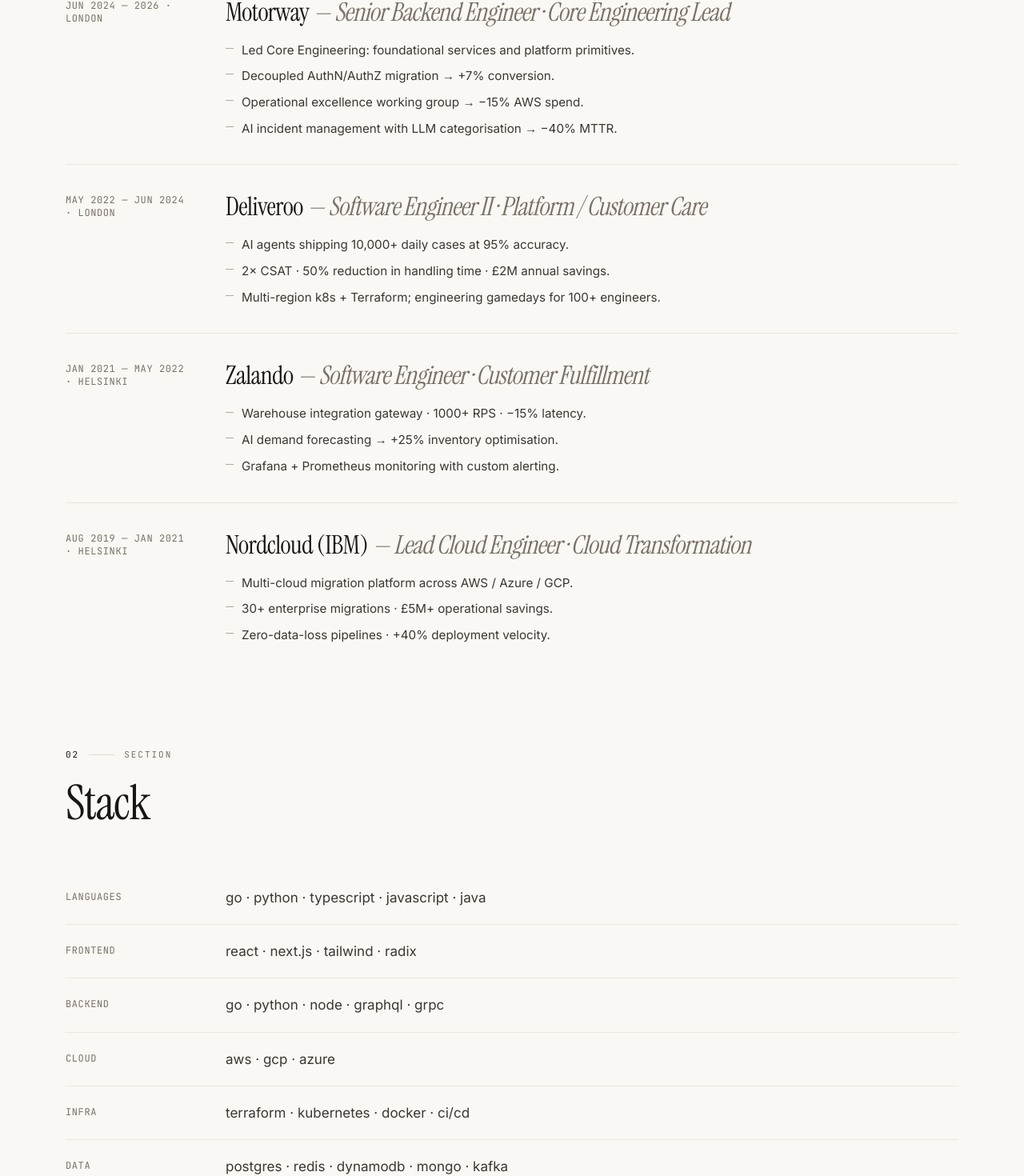
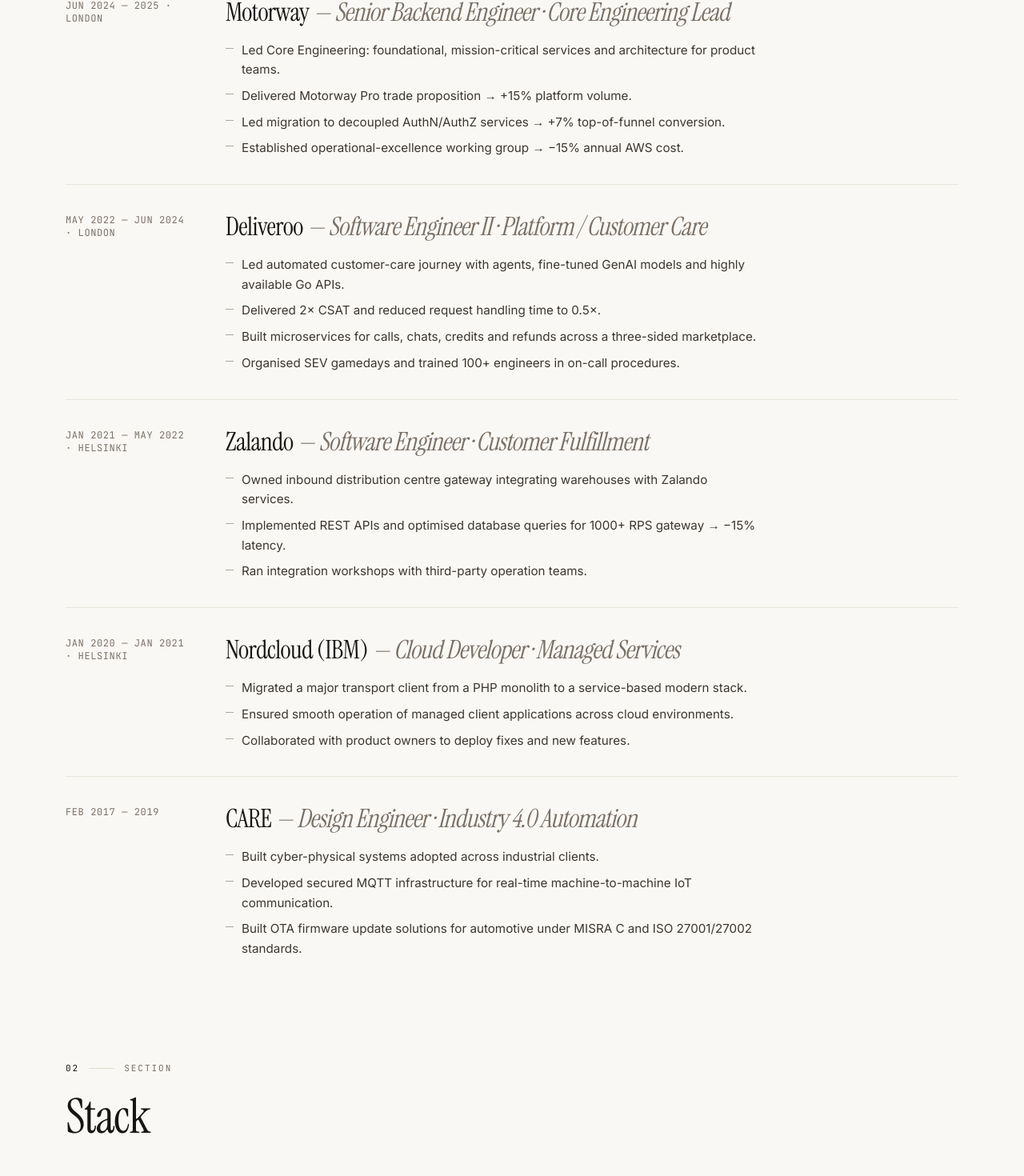
Before and after one commit to aashirjaved/aashir-portfolio, a Next.js app: page /resume in a window 1280 px wide. Shown: the part 1012-2482 px from the top of the page at 80% size. Built offline with nearby package versions, Linux system fonts and the light colour scheme; no server answers.

Commit message:
Add stronger pre-MoonPay impact data

```diff
--- a/app/about/page.tsx
+++ b/app/about/page.tsx
@@ -9,7 +9,7 @@ import {
   ArrowLink,
 } from "@/components/editorial";
 
-const stack = ["go", "python", "typescript", "react", "next.js", "aws", "terraform", "k8s", "llms", "rag", "postgres"];
+const stack = ["go", "python", "typescript", "react", "next.js", "aws", "terraform", "k8s", "llms", "genai", "postgres", "mqtt"];
 
 const principles = [
   ["Ship", "Production beats theatre."],
@@ -57,12 +57,12 @@ export default function About() {
               <div className="mt-3 mono text-[11px] uppercase tracking-[0.22em] text-ink-mute">years shipping</div>
             </div>
             <div className="visual-card rounded-[30px] p-6">
-              <div className="display text-6xl leading-none">4</div>
-              <div className="mt-3 mono text-[11px] uppercase tracking-[0.22em] text-ink-mute">major orgs</div>
+              <div className="display text-6xl leading-none">6</div>
+              <div className="mt-3 mono text-[11px] uppercase tracking-[0.22em] text-ink-mute">technical chapters</div>
             </div>
             <div className="visual-card rounded-[30px] p-6 sm:col-span-2">
               <p className="display text-[clamp(2.2rem,7vw,5.5rem)] leading-[0.92]">
-                I turn messy ambition into systems that behave.
+                Infrastructure-minded full-stack engineer for marketplaces, cloud and AI systems.
               </p>
               <div className="mt-7 flex flex-wrap gap-3">
                 <LinkButton href="/contact">Contact →</LinkButton>
@@ -111,6 +111,11 @@ export default function About() {
             <p className="display-italic max-w-[14ch] text-[clamp(2.6rem,8vw,5.5rem)] leading-[0.92] text-ink">
               “Boring infra. Ambitious product.”
             </p>
+            <div className="mt-8 grid gap-3 sm:grid-cols-3">
+              <Pill>P@SHA ICT Award</Pill>
+              <Pill>AWS Certified Developer</Pill>
+              <Pill>ADPList Mentor</Pill>
+            </div>
             <div className="mt-8">
               <ArrowLink href="/projects">See the work →</ArrowLink>
             </div>
--- a/app/experience/page.tsx
+++ b/app/experience/page.tsx
@@ -42,7 +42,7 @@ const experiences: TimelineItem[] = [
       "Trade proposition for Motorway Pro · +15% platform volume and revenue",
       "Auth migration to decoupled AuthN/AuthZ · +7% conversion",
       "Operational-excellence working group · −15% annual AWS cost",
-      "AI incident management with LLM categorisation · −40% response time",
+      "Established operational-excellence working group · −15% annual AWS cost",
     ],
     metrics: [
       { label: "Volume", value: "+15%" },
@@ -59,16 +59,15 @@ const experiences: TimelineItem[] = [
     team: "Platform · Customer Care",
     location: "London",
     description: [
-      "End-to-end automation of customer-care journeys · fine-tuned GenAI + Go APIs",
-      "Production AI agents · 10,000+ daily cases · 95% accuracy",
-      "2× CSAT · 50% reduction in handling time · £2M annual savings",
-      "Multi-region infra with Terraform + k8s for global rollout",
-      "Engineering gamedays + incident-response training for 100+ engineers",
+      "Led ideation and delivery of automated customer-care journey using agents, fine-tuned GenAI models and highly available Go APIs",
+      "Delivered 2× CSAT and 0.5× request handling time",
+      "Built and maintained frontend/backend microservices for calls, chats, credits and refunds across a three-sided marketplace",
+      "Organised SEV simulation gamedays and trained 100+ engineers in on-call procedures",
     ],
     metrics: [
       { label: "CSAT", value: "2×" },
-      { label: "Saved", value: "£2M" },
-      { label: "Auto", value: "60%" },
+      { label: "Handling", value: "0.5×" },
+      { label: "Trained", value: "100+" },
     ],
     technologies: ["react", "go", "python", "llm", "k8s", "terraform", "postgres"],
   },
@@ -80,37 +79,56 @@ const experiences: TimelineItem[] = [
     team: "Customer Fulfillment",
     location: "Helsinki",
     description: [
-      "Owned warehouse integration gateway connecting IDCs with Zalando core",
-      "Java APIs handling 1000+ RPS · −15% latency via query optimisation",
-      "AI demand forecasting · +25% inventory optimisation",
-      "Grafana + Prometheus monitoring with custom alerting",
+      "Owned warehouse integration gateway connecting inbound distribution centres with Zalando services and infrastructure",
+      "Implemented REST APIs and optimised database queries for a 1000+ RPS gateway · −15% latency",
+      "Ran integration workshops and explained application specs to third-party operation teams",
+      "Operated observability with Grafana, Scalyr and production alerting",
     ],
     metrics: [
-      { label: "RPS", value: "1k+" },
+      { label: "RPS", value: "1000+" },
       { label: "Latency", value: "−15%" },
-      { label: "Stock", value: "+25%" },
+      { label: "Gateway", value: "IDC" },
     ],
     technologies: ["java", "react", "typescript", "postgres", "k8s", "grafana", "ml"],
   },
   {
-    year: "2019 — 2021",
-    period: "Aug 2019 – Jan 2021",
+    year: "2020 — 2021",
+    period: "Jan 2020 – Jan 2021",
     company: "Nordcloud (IBM)",
-    role: "Lead Cloud Engineer",
-    team: "Cloud Transformation",
+    role: "Cloud Developer",
+    team: "Cloud Managed Services",
     location: "Helsinki",
     description: [
-      "Architectural lead for enterprise cloud migrations across AWS, Azure and GCP",
-      "30+ enterprise migrations · £5M+ operational savings",
-      "Multi-cloud platform turning monoliths into microservices",
-      "CI/CD with security gates · +40% deployment velocity",
+      "Migrated a major transport client from a PHP monolith to a services-based modern stack",
+      "Kept client applications healthy through regular operational ownership",
+      "Collaborated with product owners to deploy fixes and new features across AWS, Azure and GCP",
     ],
     metrics: [
-      { label: "Migrations", value: "30+" },
-      { label: "Speed", value: "+40%" },
-      { label: "Saved", value: "£5M" },
+      { label: "Clouds", value: "3" },
+      { label: "Stack", value: "modernised" },
+      { label: "Client", value: "transport" },
     ],
-    technologies: ["aws", "azure", "gcp", "terraform", "k8s", "python", "go"],
+    technologies: ["aws", "azure", "gcp", "serverless", "k8s", "python", "php", "node"],
+  },
+  {
+    year: "2017 — 2019",
+    period: "Feb 2017 – 2019",
+    company: "Centre for Advanced Research in Engineering",
+    role: "Design Engineer",
+    team: "Industry 4.0 Automation",
+    location: "Pakistan · Helsinki",
+    description: [
+      "Built cyber-physical systems for Industry 4.0 automation adopted across client industries",
+      "Developed secured MQTT infrastructure for real-time machine-to-machine IoT communication",
+      "Worked on OTA firmware update systems for automotive under MISRA C and ISO 27001/27002 constraints",
+      "Contributed to P@SHA ICT Award-winning manufacturing automation work",
+    ],
+    metrics: [
+      { label: "Protocol", value: "MQTT" },
+      { label: "Award", value: "P@SHA" },
+      { label: "Domain", value: "IoT" },
+    ],
+    technologies: ["c++", "c", ".net", "c#", "mqtt", "networking", "concurrency"],
   },
 ];
 
--- a/app/page.tsx
+++ b/app/page.tsx
@@ -29,16 +29,16 @@ const recentWork = [
     year: "2024",
     company: "Motorway",
     role: "Core Engineering Lead",
-    blurb: "Platform primitives, auth migration, incident workflows and cloud cost discipline.",
-    metrics: [{ label: "Conversion", value: "+7%" }],
+    blurb: "Led Core Engineering foundations, Motorway Pro trade proposition, auth split and AWS cost reduction.",
+    metrics: [{ label: "Platform volume", value: "+15%" }],
     stack: ["go", "python", "aws", "llm"],
   },
   {
     year: "2022",
     company: "Deliveroo",
     role: "Customer Care Platform",
-    blurb: "Production AI agents for high-volume support journeys with human handoff and operational tooling.",
-    metrics: [{ label: "Cases/day", value: "10k+" }],
+    blurb: "Automated customer-care journeys with Go APIs and fine-tuned GenAI models.",
+    metrics: [{ label: "CSAT", value: "2×" }],
     stack: ["go", "react", "llm", "k8s"],
   },
 ];
@@ -53,13 +53,13 @@ const services = [
   {
     title: "Stabilise the platform",
     result: "Less fire-fighting",
-    body: "Service boundaries, auth, observability, infra cost, incident workflows.",
+    body: "Core services, AuthN/AuthZ separation, observability, infra cost, incident workflows.",
     tags: ["Go", "AWS", "Terraform"],
   },
   {
     title: "Put AI into production",
     result: "Useful automation",
-    body: "Agents, evals, RAG and workflow design where the business case survives contact with users.",
+    body: "Fine-tuned GenAI, agents, evals and workflow design where the business case survives users.",
     tags: ["LLMs", "Agents", "Evals"],
   },
 ];
@@ -67,10 +67,11 @@ const services = [
 function ImpactLedger() {
   const rows = [
     ["MoonPay", "Auth layer", "refactored"],
-    ["Motorway", "Auth migration", "+7% conversion"],
-    ["Motorway", "AI incident workflows", "−40% MTTR"],
-    ["Deliveroo", "Support automation", "10k+ cases/day"],
-    ["Deliveroo", "Customer-care AI", "£2M saved"],
+    ["Motorway", "Trade proposition", "+15% volume"],
+    ["Motorway", "AuthN/AuthZ split", "+7% conversion"],
+    ["Motorway", "Operational excellence", "−15% AWS"],
+    ["Deliveroo", "GenAI care journey", "2× CSAT"],
+    ["Zalando", "Warehouse gateway", "−15% latency"],
   ];
 
   return (
@@ -100,7 +101,7 @@ function ImpactLedger() {
       <div className="mt-4 rounded-2xl bg-paper-2 p-4">
         <div className="mono text-[10px] uppercase tracking-[0.2em] text-ink-mute">Where I add leverage</div>
         <p className="mt-2 text-sm leading-relaxed text-ink-2">
-          Product judgment, systems depth and practical AI experience for complex engineering problems.
+          Marketplace, cloud and infrastructure experience across auth, AI, gateways, migrations and operational excellence.
         </p>
       </div>
     </aside>
@@ -138,7 +139,7 @@ export default function Home() {
               Product engineer for hard systems.
             </h1>
             <p className="lede mt-8 max-w-[28ch] text-ink">
-              I ship product surfaces, platform foundations and AI workflows that move real numbers.
+              Infrastructure/backend-focused full-stack engineer shipping marketplaces, cloud systems and AI workflows that move real numbers.
             </p>
             <div className="mt-7 flex flex-wrap gap-3">
               <LinkButton href="/contact">Start a conversation →</LinkButton>
@@ -164,9 +165,9 @@ export default function Home() {
 
         <Reveal>
           <section className="grid grid-cols-3 gap-3 py-10 sm:gap-8 sm:py-16">
-            <Stat value="£7M+" label="Saved" />
-            <Stat value="AI" label="Championed" />
-            <Stat value="100+" label="Mentored" />
+            <Stat value="+15%" label="Platform volume" />
+            <Stat value="2×" label="CSAT uplift" />
+            <Stat value="1000+" label="RPS gateway" />
           </section>
         </Reveal>
 
--- a/app/projects/page.tsx
+++ b/app/projects/page.tsx
@@ -110,18 +110,18 @@ const projects: Omit<ProjectCardProps, "number">[] = [
     period: "2022 — 2024",
     status: "Production",
     description:
-      "Customer-care automation: React, Go APIs, fine-tuned LLM agents handling refunds and order resolution at scale.",
+      "Automated customer-care journey using agents, fine-tuned GenAI models and highly available Go APIs.",
     details: [
-      "AI agents — 10,000+ cases/day at 95% accuracy",
-      "Prompt-engineering frameworks for service-specific LLMs",
-      "Real-time React UI with seamless agent ↔ human handoff",
-      "Multi-region k8s + Terraform on PostgreSQL",
+      "Led ideation and delivery from workflow design to production rollout",
+      "Delivered 2× CSAT and reduced request handling time to 0.5×",
+      "Maintained frontend/backend microservices for calls, chats, credits and refunds across a three-sided marketplace",
+      "Organised SEV simulation gamedays and trained 100+ engineers in on-call procedures",
     ],
     technologies: ["react", "go", "python", "llm fine-tune", "postgres", "k8s"],
     metrics: [
       { label: "CSAT", value: "2×" },
-      { label: "Saved", value: "£2M" },
-      { label: "Auto", value: "60%" },
+      { label: "Handling", value: "0.5×" },
+      { label: "Trained", value: "100+" },
     ],
     featured: true,
   },
@@ -131,14 +131,14 @@ const projects: Omit<ProjectCardProps, "number">[] = [
     period: "2024 — 2026",
     status: "Production",
     description:
-      "Mission-critical platform: monitoring, AI-powered alerting, decoupled auth. Foundation for every product team.",
+      "Foundational Core Engineering services and architecture for product teams across Motorway.",
     details: [
-      "Decoupled AuthN/AuthZ migration → +7% conversion",
-      "AI incident management with LLM categorisation → −40% MTTR",
-      "Real-time React/Next.js observability dashboards",
-      "Operational excellence working group → −15% AWS spend",
+      "Led delivery of Motorway Pro trade proposition → +15% platform volume",
+      "Identified critical auth issues and led migration to decoupled AuthN/AuthZ services → +7% top-of-funnel conversion",
+      "Established operational-excellence working group to attack technical debt → −15% annual AWS cost",
+      "Built mission-critical services across distributed systems, OAuth2, SSO, AWS and Terraform",
     ],
-    technologies: ["go", "python", "react", "next.js", "aws", "terraform", "llm"],
+    technologies: ["go", "python", "next.js", "node", "typescript", "aws", "terraform", "oauth2"],
     metrics: [
       { label: "Volume", value: "+15%" },
       { label: "Conv", value: "+7%" },
@@ -152,36 +152,56 @@ const projects: Omit<ProjectCardProps, "number">[] = [
     period: "2021 — 2022",
     status: "Production",
     description:
-      "Enterprise gateway between warehouse ops and Zalando core. React dashboards plus tight Java APIs.",
+      "Owned the inbound distribution centre gateway connecting warehouse operations with Zalando services and infrastructure.",
     details: [
-      "Java APIs handling 1000+ RPS",
-      "AI demand forecasting · +25% inventory accuracy",
-      "Grafana + Prometheus monitoring stack",
+      "Implemented REST APIs and optimised database queries for 1000+ RPS traffic",
+      "Reduced gateway latency by 15%",
+      "Ran integration workshops with third-party operation teams",
+      "Operated production monitoring with Grafana, Scalyr and alerting",
     ],
-    technologies: ["java", "react", "typescript", "postgres", "k8s", "grafana"],
+    technologies: ["java", "typescript", "react", "postgres", "docker", "k8s", "aws", "grafana"],
     metrics: [
-      { label: "RPS", value: "1k+" },
+      { label: "RPS", value: "1000+" },
       { label: "Latency", value: "−15%" },
-      { label: "Stock", value: "+25%" },
+      { label: "Gateway", value: "IDC" },
     ],
   },
   {
-    title: "Multi-Cloud Migration Platform",
+    title: "Transport Client Cloud Modernisation",
     company: "Nordcloud / IBM",
     period: "2020 — 2021",
     status: "Production",
     description:
-      "Enterprise platform converting monoliths into microservices across AWS, Azure and GCP. 30+ migrations.",
+      "Cloud managed services work migrating a major transport client from a PHP monolith to a modern services-based stack.",
     details: [
-      "Cross-cloud architectural patterns and runbooks",
-      "Zero-data-loss transformation pipelines",
-      "CI/CD with security gates · +40% deploy velocity",
+      "Modernised a monolith into service-based architecture",
+      "Owned smooth operation of client applications in managed cloud environments",
+      "Collaborated with product owners to deploy fixes and new features",
     ],
-    technologies: ["aws", "azure", "gcp", "terraform", "k8s", "python", "go"],
+    technologies: ["aws", "azure", "gcp", "serverless", "k8s", "python", "php", "node"],
     metrics: [
-      { label: "Migrations", value: "30+" },
-      { label: "Speed", value: "+40%" },
-      { label: "Saved", value: "£5M" },
+      { label: "Clouds", value: "3" },
+      { label: "Stack", value: "Modernised" },
+      { label: "Client", value: "Transport" },
+    ],
+  },
+  {
+    title: "Industry 4.0 Cyber-Physical Systems",
+    company: "CARE",
+    period: "2017 — 2019",
+    status: "Production",
+    description:
+      "Automation and IoT systems for Industry 4.0 manufacturing environments, later recognised with Pakistan’s P@SHA ICT Award.",
+    details: [
+      "Developed secured MQTT infrastructure for real-time machine-to-machine communication",
+      "Built OTA firmware update solutions for automotive industries under MISRA C and ISO 27001/27002 standards",
+      "Worked across C/C++, .NET, networking, concurrency and embedded constraints",
+    ],
+    technologies: ["c++", "c", ".net", "c#", "mqtt", "networking", "concurrency"],
+    metrics: [
+      { label: "Protocol", value: "MQTT" },
+      { label: "Award", value: "P@SHA" },
+      { label: "Domain", value: "IoT" },
     ],
   },
   {
--- a/app/resume/page.tsx
+++ b/app/resume/page.tsx
@@ -24,12 +24,12 @@ const positions = [
   {
     co: "Motorway",
     role: "Senior Backend Engineer · Core Engineering Lead",
-    when: "Jun 2024 — 2026 · London",
+    when: "Jun 2024 — 2025 · London",
     pts: [
-      "Led Core Engineering: foundational services and platform primitives.",
-      "Decoupled AuthN/AuthZ migration → +7% conversion.",
-      "Operational excellence working group → −15% AWS spend.",
-      "AI incident management with LLM categorisation → −40% MTTR.",
+      "Led Core Engineering: foundational, mission-critical services and architecture for product teams.",
+      "Delivered Motorway Pro trade proposition → +15% platform volume.",
+      "Led migration to decoupled AuthN/AuthZ services → +7% top-of-funnel conversion.",
+      "Established operational-excellence working group → −15% annual AWS cost.",
     ],
   },
   {
@@ -37,9 +37,10 @@ const positions = [
     role: "Software Engineer II · Platform / Customer Care",
     when: "May 2022 — Jun 2024 · London",
     pts: [
-      "AI agents shipping 10,000+ daily cases at 95% accuracy.",
-      "2× CSAT · 50% reduction in handling time · £2M annual savings.",
-      "Multi-region k8s + Terraform; engineering gamedays for 100+ engineers.",
+      "Led automated customer-care journey with agents, fine-tuned GenAI models and highly available Go APIs.",
+      "Delivered 2× CSAT and reduced request handling time to 0.5×.",
+      "Built microservices for calls, chats, credits and refunds across a three-sided marketplace.",
+      "Organised SEV gamedays and trained 100+ engineers in on-call procedures.",
     ],
   },
   {
@@ -47,32 +48,42 @@ const positions = [
     role: "Software Engineer · Customer Fulfillment",
     when: "Jan 2021 — May 2022 · Helsinki",
     pts: [
-      "Warehouse integration gateway · 1000+ RPS · −15% latency.",
-      "AI demand forecasting → +25% inventory optimisation.",
-      "Grafana + Prometheus monitoring with custom alerting.",
+      "Owned inbound distribution centre gateway integrating warehouses with Zalando services.",
+      "Implemented REST APIs and optimised database queries for 1000+ RPS gateway → −15% latency.",
+      "Ran integration workshops with third-party operation teams.",
     ],
   },
   {
     co: "Nordcloud (IBM)",
-    role: "Lead Cloud Engineer · Cloud Transformation",
-    when: "Aug 2019 — Jan 2021 · Helsinki",
+    role: "Cloud Developer · Managed Services",
+    when: "Jan 2020 — Jan 2021 · Helsinki",
     pts: [
-      "Multi-cloud migration platform across AWS / Azure / GCP.",
-      "30+ enterprise migrations · £5M+ operational savings.",
-      "Zero-data-loss pipelines · +40% deployment velocity.",
+      "Migrated a major transport client from a PHP monolith to a service-based modern stack.",
+      "Ensured smooth operation of managed client applications across cloud environments.",
+      "Collaborated with product owners to deploy fixes and new features.",
+    ],
+  },
+  {
+    co: "CARE",
+    role: "Design Engineer · Industry 4.0 Automation",
+    when: "Feb 2017 — 2019",
+    pts: [
+      "Built cyber-physical systems adopted across industrial clients.",
+      "Developed secured MQTT infrastructure for real-time machine-to-machine IoT communication.",
+      "Built OTA firmware update solutions for automotive under MISRA C and ISO 27001/27002 standards.",
     ],
   },
 ];
 
 const stack = [
-  ["Languages", "go · python · typescript · javascript · java"],
-  ["Frontend", "react · next.js · tailwind · radix"],
-  ["Backend", "go · python · node · graphql · grpc"],
-  ["Cloud", "aws · gcp · azure"],
-  ["Infra", "terraform · kubernetes · docker · ci/cd"],
-  ["Data", "postgres · redis · dynamodb · mongo · kafka"],
-  ["AI / ML", "llms · agents · rag · fine-tune · vector dbs · mlops"],
-  ["Monitoring", "grafana · prometheus · datadog · sentry"],
+  ["Languages", "go · python · typescript · javascript · java · c++ · rust"],
+  ["Frontend", "react · next.js · design systems · jest · cypress"],
+  ["Backend", "go · node · spring · restful apis · graphql · grpc"],
+  ["Cloud", "aws · gcp · azure · serverless"],
+  ["Infra", "terraform · kubernetes · docker · kafka · resilience engineering"],
+  ["Data", "postgres · dynamodb · vector dbs"],
+  ["AI / ML", "llms · agents · fine-tuned genai · rag · mlops"],
+  ["Systems", "microservices · scaling · fault tolerance · networking protocols"],
 ];
 
 export default function Resume() {
@@ -167,24 +178,43 @@ export default function Resume() {
           />
         </Reveal>
         <Reveal>
-          <div className="flex flex-wrap gap-2 mb-6">
-            <Pill>open source</Pill>
-            <Pill>tooling</Pill>
-            <Pill>llm experiments</Pill>
+          <div className="space-y-5">
+            <article className="border-b border-rule-soft pb-5">
+              <h3 className="display text-2xl leading-tight text-ink">AWS Cognito Passwordless Auth</h3>
+              <p className="mt-2 text-ink-2">Contributed improved error reporting to save developer debugging time.</p>
+            </article>
+            <article className="border-b border-rule-soft pb-5">
+              <h3 className="display text-2xl leading-tight text-ink">Technical writing</h3>
+              <p className="mt-2 text-ink-2">
+                Essays and notes at <EditorialLink href="https://dev.to/aashirjaved" external>dev.to/aashirjaved</EditorialLink> and <EditorialLink href="/writing">aashir.net/writing</EditorialLink>.
+              </p>
+            </article>
+            <article>
+              <h3 className="display text-2xl leading-tight text-ink">Mentoring</h3>
+              <p className="mt-2 text-ink-2">Registered ADPList mentor.</p>
+            </article>
           </div>
-          <p className="prose-editorial">
-            Full listing at{" "}
-            <EditorialLink href="https://github.com/aashirjaved" external>
-              github.com/aashirjaved
-            </EditorialLink>
-            .
-          </p>
         </Reveal>
       </section>
 
       <section className="pt-24">
         <Reveal>
-          <SectionLabel number="04" title="See" italic="also" />
+          <SectionLabel number="04" title="Awards" italic="certifications" />
+        </Reveal>
+        <Reveal>
+          <div className="grid gap-3 sm:grid-cols-2">
+            {["AWS Certified Developer Associate", "EIT Digital Scholarship", "P@SHA ICT Award", "NUST High Achiever Award"].map((item) => (
+              <div key={item} className="rounded-2xl border border-rule-soft bg-surface/70 p-4">
+                <Pill>{item}</Pill>
+              </div>
+            ))}
+          </div>
+        </Reveal>
+      </section>
+
+      <section className="pt-24">
+        <Reveal>
+          <SectionLabel number="05" title="See" italic="also" />
         </Reveal>
         <Reveal>
           <ul className="space-y-3">
```
